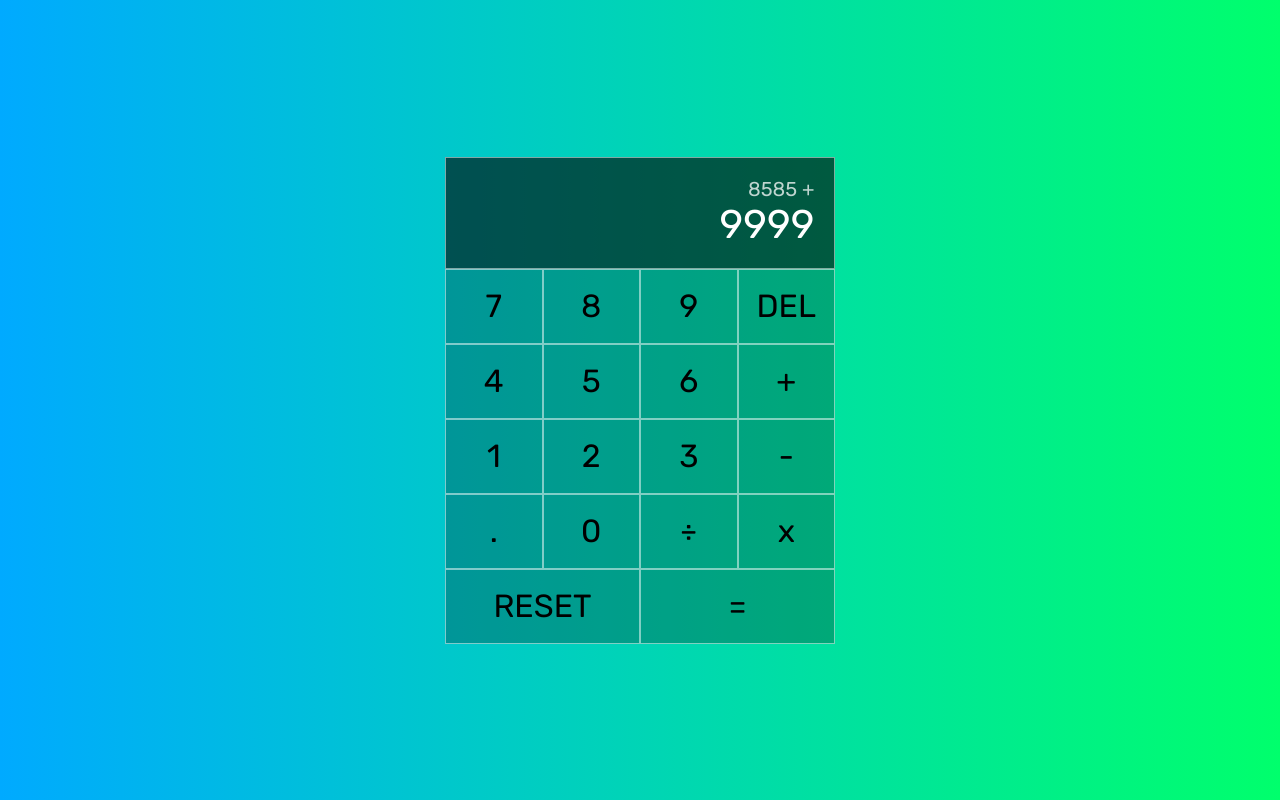
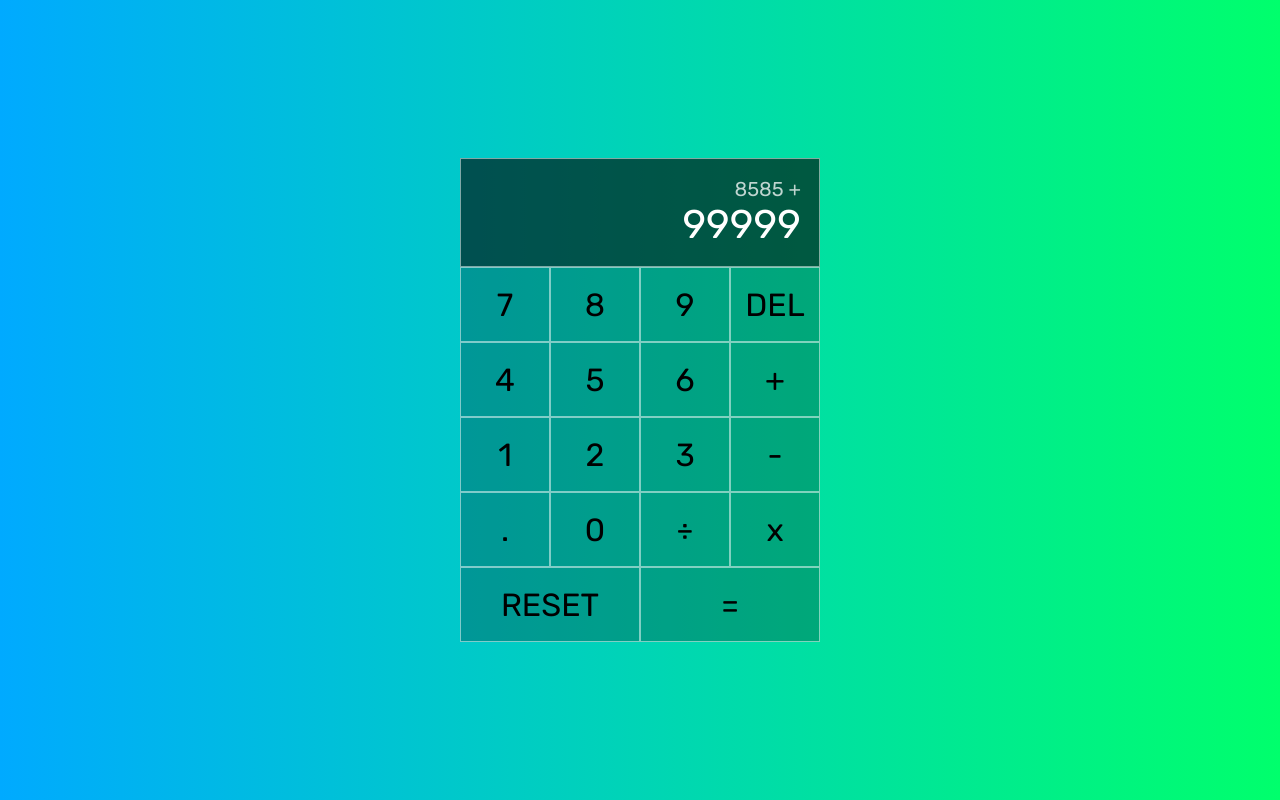
Before and after one commit to EshanTrivedi21/Calculator, a plain HTML site: page index.html in a window 1280 px wide. Drawn offline with Linux system fonts and the light colour scheme; a web font is replaced by a local one.

Commit message:
Final Design!

```diff
--- a/index.html
+++ b/index.html
@@ -16,7 +16,7 @@
     <div class="calculator-grid">
         <div class="output">
             <div data-previous-operand class="previous-operand">8585 +</div>
-            <div data-current-operand class="current-operand">9999</div>
+            <div data-current-operand class="current-operand">99999</div>
         </div>
         <button data-number>7</button>
         <button data-number>8</button>
--- a/styles.css
+++ b/styles.css
@@ -16,7 +16,7 @@ body{
     justify-content: center;
     align-content: center;
     min-height: 100vh;
-    grid-template-columns: repeat(4, 97.5px);
+    grid-template-columns: repeat(4, 90px);
     grid-template-rows: minmax(100px, auto) repeat(5, 75px);
 }
 
```
